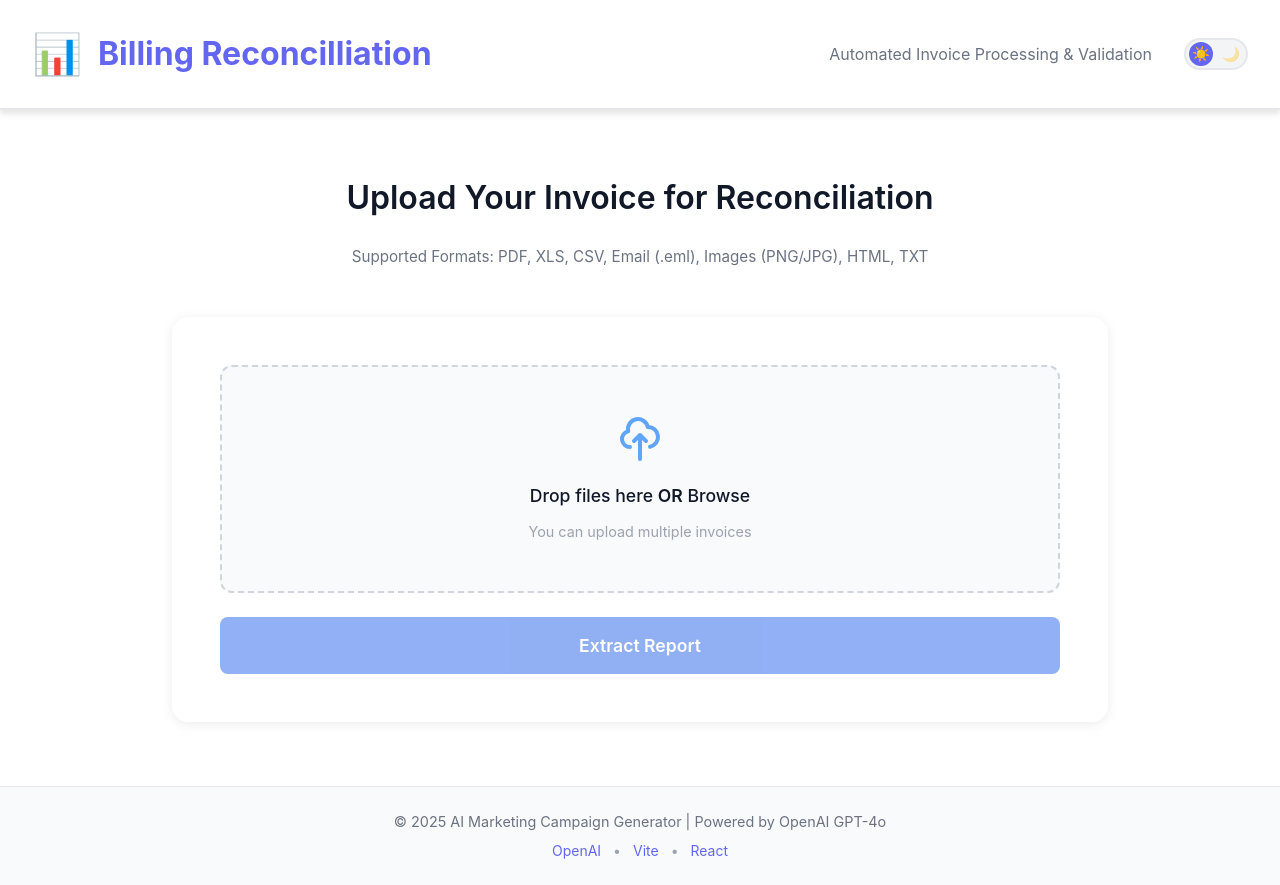
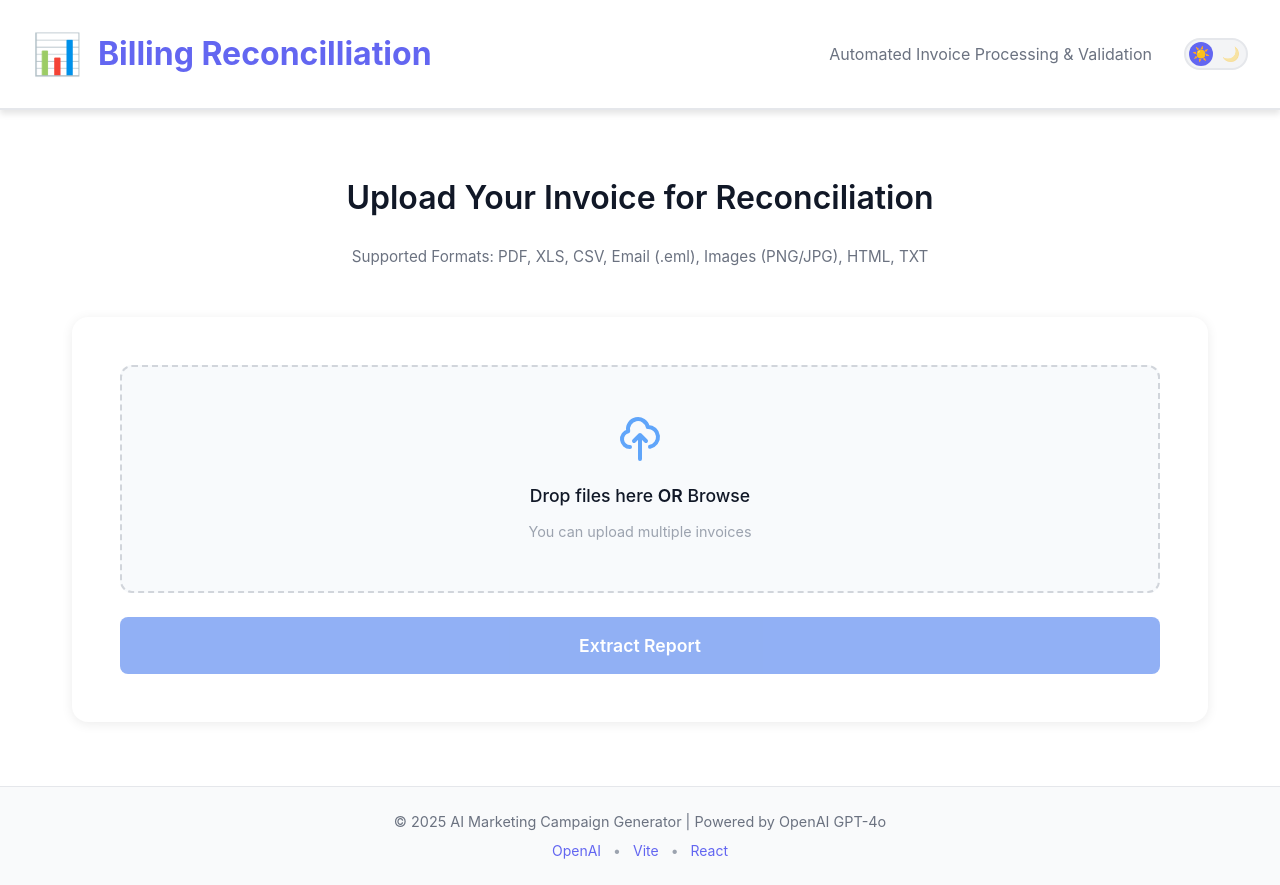
Before and after one commit to nxt24acceleratorsblr/NXT24BNGAccelerator, a React (Vite) app in the folder MediaBillingReconcilliation/: page /extractor in a window 1280 px wide. Built offline with nearby package versions, Linux system fonts and the light colour scheme.

Commit message:
width descripency on UI views fixed

```diff
--- a/MediaBillingReconcilliation/src/components/DiscrepancyReport.css
+++ b/MediaBillingReconcilliation/src/components/DiscrepancyReport.css
@@ -1,7 +1,7 @@
 /* DiscrepancyReport.css */
 .discrepancy-report {
   width: 100%;
-  max-width: 1400px;
+  max-width: 1200px;
   margin: 0 auto;
   padding: 2rem;
 }
--- a/MediaBillingReconcilliation/src/components/DiscrepancyReview.css
+++ b/MediaBillingReconcilliation/src/components/DiscrepancyReview.css
@@ -1,7 +1,7 @@
 /* DiscrepancyReview.css */
 .discrepancy-review {
   width: 100%;
-  max-width: 1400px;
+  max-width: 1200px;
   margin: 0 auto;
   padding: 2rem;
 }
--- a/MediaBillingReconcilliation/src/components/InvoiceExtractor.css
+++ b/MediaBillingReconcilliation/src/components/InvoiceExtractor.css
@@ -1,5 +1,5 @@
 .invoice-extractor {
-  max-width: 1000px;
+  max-width: 1200px;
   margin: 0 auto;
   padding: 2rem;
 }
```
